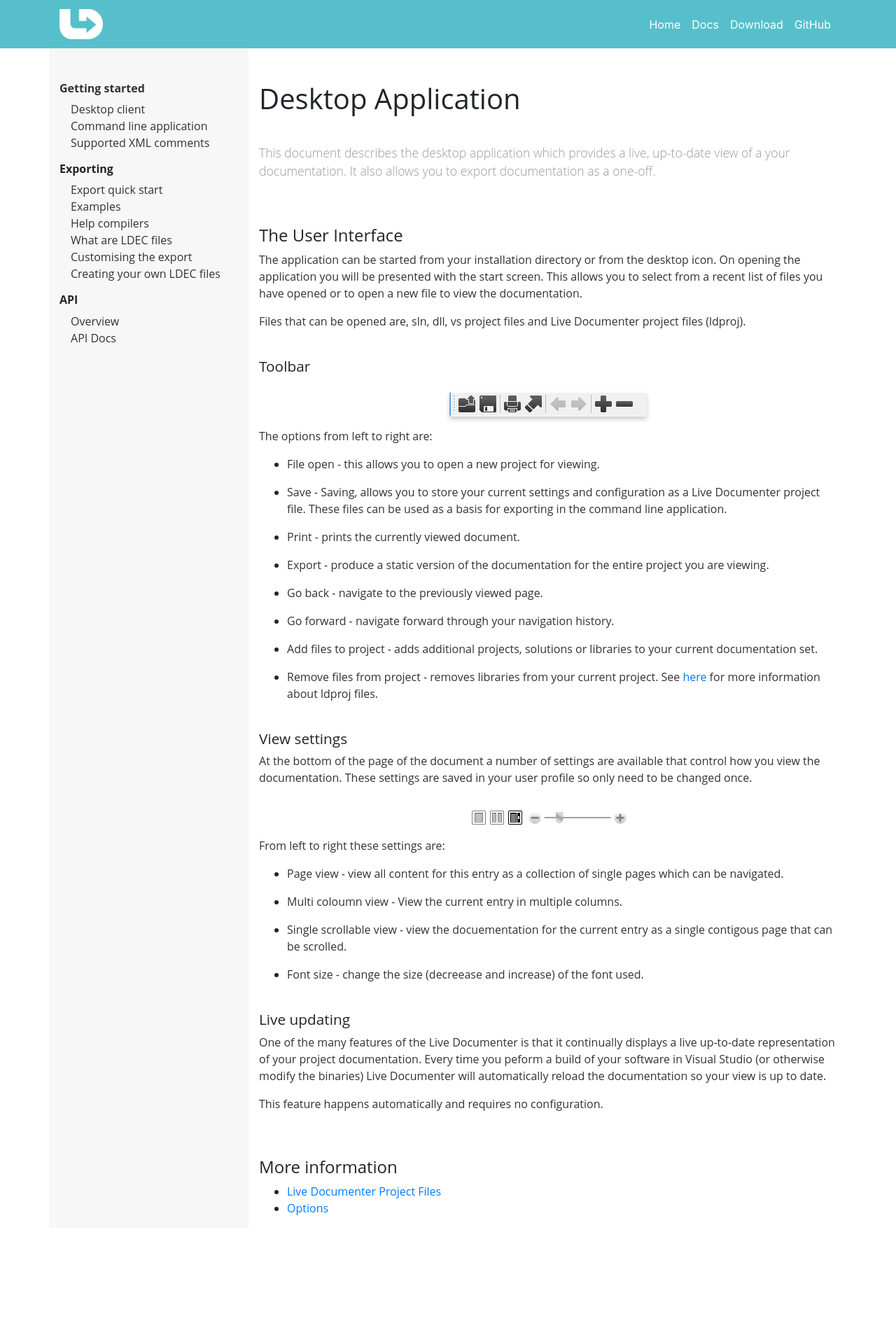
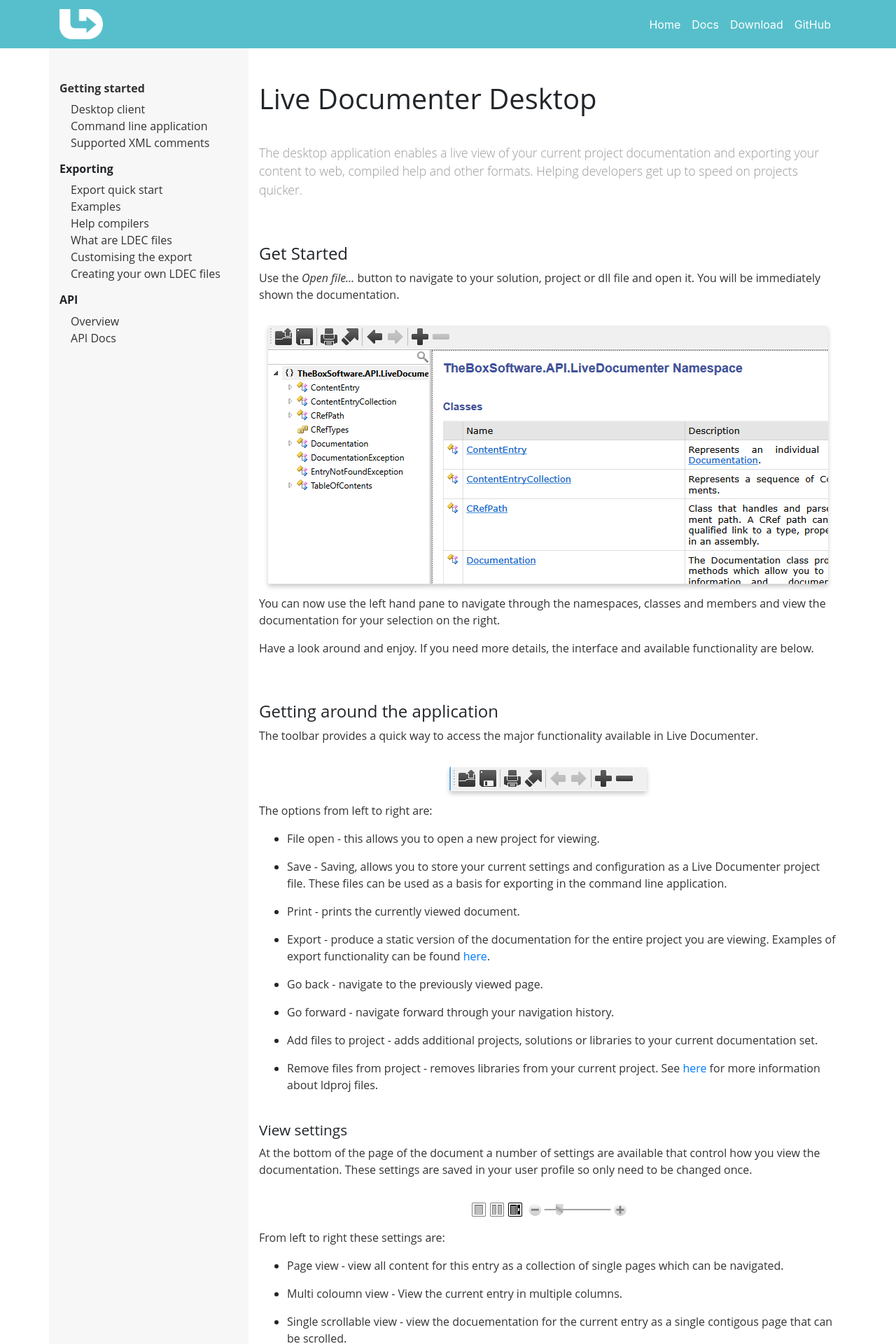
Before and after one commit to barry-jones/livedocumenter-site, a Jekyll site: the page built from src/docs_application-desktop.md, in a window 1280 px wide. Shown: the top 1920 px of the page at 70% size. Built offline with Jekyll 4.4.1, drawn with Linux system fonts in a browser that asks for light colours; nearby versions of some CDN libraries; before the commit the page ends 1754 px from its top, so only the background shows below that; some of the changed text lies outside the part shown.

Commit message:
continued to refactor details available on quick start and full doc pages for main parts of application.

```diff
--- a/src/assets/site.css
+++ b/src/assets/site.css
@@ -212,6 +212,7 @@
 #docs .image_border {
     box-shadow: 0 4px 6px 0 hsla(0, 0%, 0%, 0.2);
     border-radius: 3px;
+    height: auto;
 }
 
 /* download */
--- a/src/docs_application-desktop.md
+++ b/src/docs_application-desktop.md
@@ -4,17 +4,26 @@
 title: Live Documenter Desktop Application
 ---
 
-# Desktop Application
+# Live Documenter Desktop
 
-This document describes the desktop application which provides a live, up-to-date view of a your documentation. It also allows you to export documentation as a one-off.
+The desktop application enables a live view of your current project documentation and exporting your content to web, compiled help and other formats. Helping developers get up to speed on projects quicker.
 
-## The User Interface
+## Get Started
 
-The application can be started from your installation directory or from the desktop icon. On opening the application you will be presented with the start screen. This allows you to select from a recent list of files you have opened or to open a new file to view the documentation.
+Use the _Open file..._ button to navigate to your solution, project or dll file and open it. You will be immediately shown the documentation.
 
-Files that can be opened are, sln, dll, vs project files and Live Documenter project files (ldproj).
+<div class="row justify-content-center p-3">
+    <img class="fluid-img image_border" style="max-width: 800px" src="/assets/images/documentation/ld_desktop_loaded.png" alt="Live Documenter toolbar" />
+</div>
 
-### Toolbar
+
+You can now use the left hand pane to navigate through the namespaces, classes and members and view the documentation for your selection on the right.
+
+Have a look around and enjoy. If you need more details, the interface and available functionality are below.
+
+## Getting around the application
+
+The toolbar provides a quick way to access the major functionality available in Live Documenter.
 
 <div class="row justify-content-center p-3">
     <img class="fluid-img image_border" src="/assets/images/documentation/ld-manage-documentation.png" alt="Live Documenter toolbar" />
@@ -34,7 +43,8 @@
         <p>Print - prints the currently viewed document.</p>
     </li>
     <li>
-        <p>Export - produce a static version of the documentation for the entire project you are viewing.</p>
+        <p>Export - produce a static version of the documentation for the entire project you are viewing. Examples of export functionality can be found <a href="/docs/export/examples/">here</a>.
+        </p>
     </li>
     <li>
         <p>Go back - navigate to the previously viewed page.</p>
@@ -49,6 +59,7 @@
         <p>Remove files from project - removes libraries from your current project. See <a href="/application/desktop/ldproj-files">here</a> for more information about ldproj files.</p>
     </li>
 </ul>
+
 
 ### View settings
 
@@ -76,10 +87,35 @@
 </ul>
 
 ### Live updating
-One of the many features of the Live Documenter is that it continually displays a live up-to-date representation of your project documentation. Every time you peform a build of your software in Visual Studio (or otherwise modify the binaries) Live Documenter will automatically reload the documentation so your view is up to date.
+One of the many features of the Live Documenter is that it continually displays a live up-to-date representation of your project documentation. Every time you perform a build of your software in Visual Studio (or otherwise modify the binaries) Live Documenter will automatically reload the documentation so your view is up to date.
 
 This feature happens automatically and requires no configuration.
 
+## Overview
+
+Starting up the desktop application will present you with the start screen. Here we can open projects, solutions or individual libraries. Click the open dialogue and select a project you are currently working on.
+
+You will be presented with a screen that shows in the left hand panel the namespaces that are defined in your project and in the right hand panel the documentation. Expanding namespaces and selecting items on the left hand side is a simple way to navigate through a project to find documentation.
+
+<div class="row justify-content-center p-3">
+<img class="img-fluid image_border" src="/assets/images/documentation/ld-open-docs.png" alt="Live Documenter documentation screen">
+</div>
+
+A more convenient way of finding information is to use the search bar at the top of the left hand panel. Typing here will present you with a list of all the types and members that match your criteria.
+
+<div class="row justify-content-center p-3">
+<img class="img-fluid image_border" src="/assets/images/documentation/ld-search.png" alt="Searching in Live Documenter">
+</div>
+
+Live Documenter is packaged with a number of pre-built export configurations. Selecting the export option will present you with a dialogue to export your documentation.
+
+<div class="row justify-content-center p-3">
+<img class="img-fluid image_border" src="/assets/images/documentation/ld-export-dialogue.png" alt="Documentation export">
+</div>
+
+For now select the Web MSDN export, and note the location that it is being exported to. <em>Be careful not to output to an existing directory as the contents are cleaned prior to  exporting</em>. Hit the go button.
+
+In a small amount of time the success message will be shown and your documentation is complete. Navigate to the folder and select the index.htm file to browse the documentation you have just created.
 
 ## More information
 * [Live Documenter Project Files][ldproj-files]
```
Also changed, not shown: src/docs_application-exporter.md (+3 -0 lines), src/docs_quick-start.md (+23 -22 lines), src/assets/images/documentation/ld_desktop_loaded.png (added), src/assets/images/documentation/ld_desktop_start.png (added).
